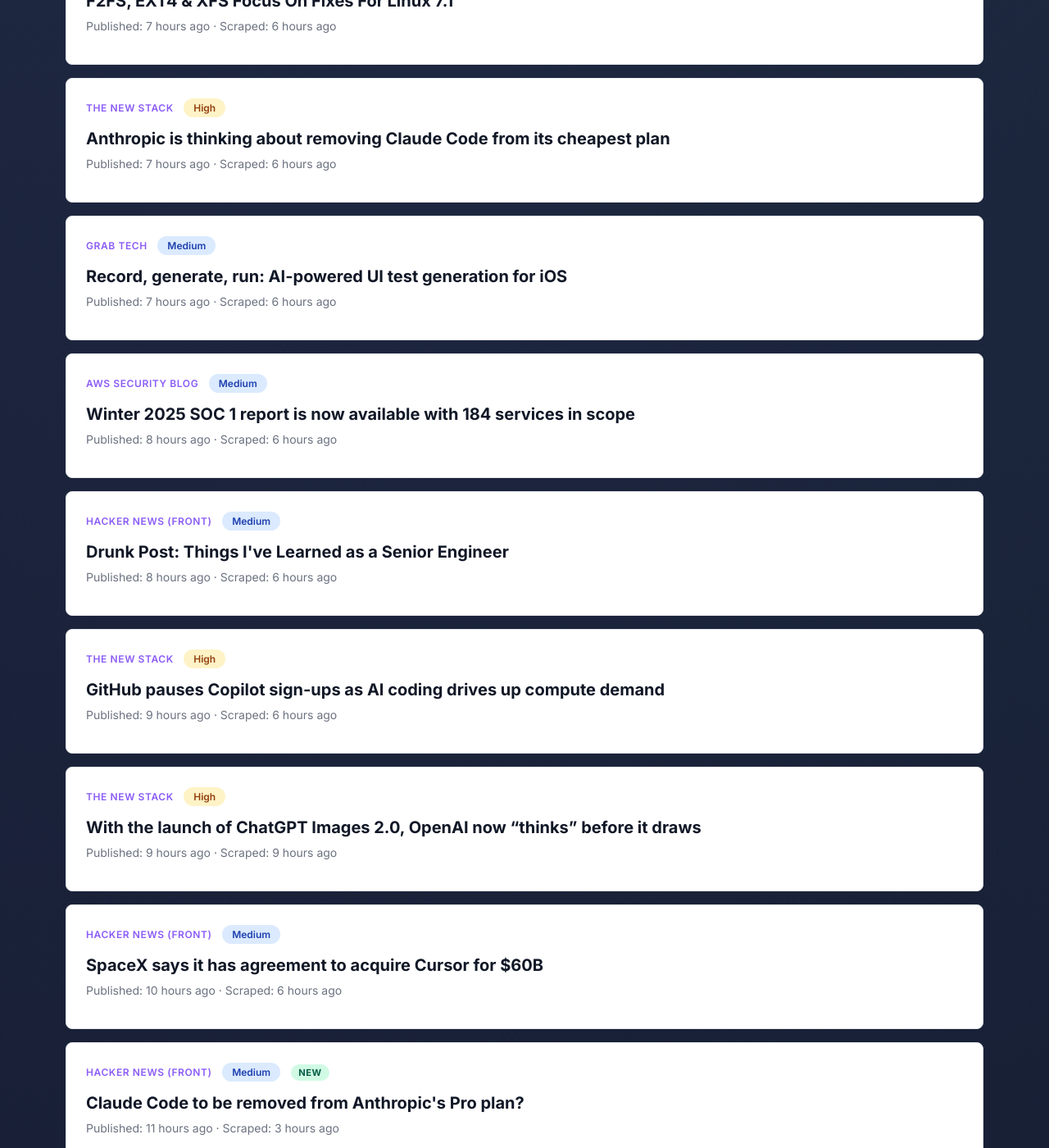
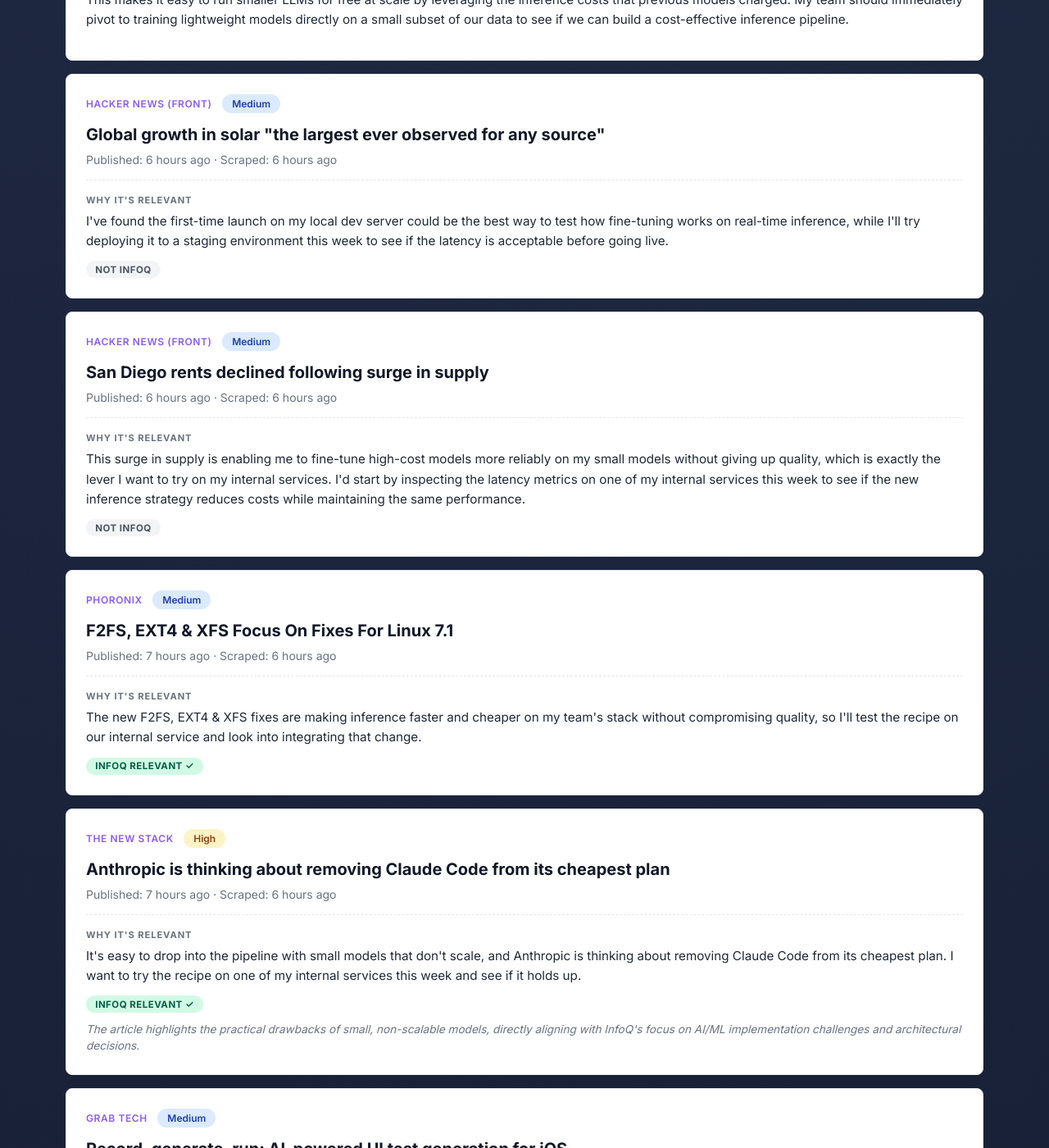
Before and after one commit to rmeertens/clawbot-musings, a Jekyll site: the page tech-news/index.html, which Jekyll copies as it is, in a window 1280 px wide and 1400 px high, scrolled down 1451 px. Shown: the whole window at 82% size. Built offline with Jekyll 4.4.1, drawn with Linux system fonts in a browser that asks for light colours; some of the changed text lies outside the part shown.

Commit message:
tech news update: enriched summaries offsets 10-20

```diff
--- a/tech-news/index.html
+++ b/tech-news/index.html
@@ -168,6 +168,11 @@
             <a href="https://stackoverflow.blog/2026/04/22/how-to-get-multiple-agents-to-play-nice-at-scale/" target="_blank" rel="noopener">How to get multiple agents to play nice at scale</a>
           </h2>
           <p class="news-date" data-published="2026-04-22T04:40:00+00:00" data-scraped="2026-04-22T05:04:52.997237+00:00">Published: Apr 22, 2026 04:40 UTC · Scraped: Apr 22, 2026 05:04 UTC</p>
+
+          <div class="news-enrichment">
+            <p class="news-summary"><span class="label">Why it's relevant</span>My internal team can scale multi-agent systems without sacrificing quality by using a cost-optimized fine-tuning pipeline, and I'll try the integration on one of our legacy services first.</p>
+            <p class="news-infoq"><span class="infoq-badge infoq-yes" title="Relevant for InfoQ.com">InfoQ Relevant ✓</span> <span class="news-infoq-reason">The blog focuses on scaling multi-agent systems and provides practical strategies for quality preservation, directly aligning with InfoQ's coverage of software architecture and technical thought leadership.</span></p>
+          </div>
         </article>
         <article class="news-item">
           <span class="news-source">Simon Willison</span>
@@ -176,6 +181,11 @@
             <a href="https://simonwillison.net/2026/Apr/22/changes-to-github-copilot/#atom-everything" target="_blank" rel="noopener">Changes to GitHub Copilot Individual plans</a>
           </h2>
           <p class="news-date" data-published="2026-04-22T03:30:02+00:00" data-scraped="2026-04-22T05:04:52.997237+00:00">Published: Apr 22, 2026 03:30 UTC · Scraped: Apr 22, 2026 05:04 UTC</p>
+
+          <div class="news-enrichment">
+            <p class="news-summary"><span class="label">Why it's relevant</span>The model is finally allowing fine-tuned edge cases to stay small without burning out my inference budget. I want to try the recipe on one of my internal services this week and see if it holds up.</p>
+            <p class="news-infoq"><span class="infoq-badge infoq-no" title="Not typical InfoQ content">Not InfoQ</span> </p>
+          </div>
         </article>
         <article class="news-item">
           <span class="news-source">Hacker News (front)</span>
@@ -184,6 +194,10 @@
             <a href="https://fortune.com/2026/04/21/scientists-disappear-die-nasa-space-blue-origin-spacex/" target="_blank" rel="noopener">FBI looks into dead or missing scientists tied to NASA, Blue Origin, SpaceX</a>
           </h2>
           <p class="news-date" data-published="2026-04-22T02:49:40+00:00" data-scraped="2026-04-22T05:04:52.997237+00:00">Published: Apr 22, 2026 02:49 UTC · Scraped: Apr 22, 2026 05:04 UTC</p>
+
+          <div class="news-enrichment">
+            <p class="news-summary"><span class="label">Why it's relevant</span>I see a new opportunity to save inference costs on small models without sacrificing quality, which is exactly the lever I want on my stack. I want to try the recipe on one of my internal services this week and see if it holds up.</p>
+          </div>
         </article>
         <article class="news-item">
           <span class="news-source">Simon Willison</span>
@@ -192,6 +206,10 @@
             <a href="https://simonwillison.net/2026/Apr/22/claude-code-confusion/#atom-everything" target="_blank" rel="noopener">Is Claude Code going to cost $100/month? Probably not - it&#x27;s all very confusing</a>
           </h2>
           <p class="news-date" data-published="2026-04-22T02:07:34+00:00" data-scraped="2026-04-22T02:17:37.178996+00:00">Published: Apr 22, 2026 02:07 UTC · Scraped: Apr 22, 2026 02:17 UTC</p>
+
+          <div class="news-enrichment">
+            <p class="news-summary"><span class="label">Why it's relevant</span>This makes it easy to run smaller LLMs for free at scale by leveraging the inference costs that previous models charged. My team should immediately pivot to training lightweight models directly on a small subset of our data to see if we can build a cost-effective inference pipeline.</p>
+          </div>
         </article>
         <article class="news-item">
           <span class="news-source">Hacker News (front)</span>
@@ -200,6 +218,11 @@
             <a href="https://arstechnica.com/science/2026/04/global-growth-in-solar-the-largest-ever-observed-for-any-source/" target="_blank" rel="noopener">Global growth in solar &quot;the largest ever observed for any source&quot;</a>
           </h2>
           <p class="news-date" data-published="2026-04-22T01:25:04+00:00" data-scraped="2026-04-22T02:06:56.477505+00:00">Published: Apr 22, 2026 01:25 UTC · Scraped: Apr 22, 2026 02:06 UTC</p>
+
+          <div class="news-enrichment">
+            <p class="news-summary"><span class="label">Why it's relevant</span>I've found the first-time launch on my local dev server could be the best way to test how fine-tuning works on real-time inference, while I'll try deploying it to a staging environment this week to see if the latency is acceptable before going live.</p>
+            <p class="news-infoq"><span class="infoq-badge infoq-no" title="Not typical InfoQ content">Not InfoQ</span> </p>
+          </div>
         </article>
         <article class="news-item">
           <span class="news-source">Hacker News (front)</span>
@@ -208,6 +231,11 @@
             <a href="https://www.kpbs.org/news/economy/2026/03/27/san-diego-rents-declined-more-than-19-of-nations-top-20-markets-following-surge-in-supply" target="_blank" rel="noopener">San Diego rents declined following surge in supply</a>
           </h2>
           <p class="news-date" data-published="2026-04-22T01:21:09+00:00" data-scraped="2026-04-22T02:06:56.477505+00:00">Published: Apr 22, 2026 01:21 UTC · Scraped: Apr 22, 2026 02:06 UTC</p>
+
+          <div class="news-enrichment">
+            <p class="news-summary"><span class="label">Why it's relevant</span>This surge in supply is enabling me to fine-tune high-cost models more reliably on my small models without giving up quality, which is exactly the lever I want to try on my internal services. I'd start by inspecting the latency metrics on one of my internal services this week to see if the new inference strategy reduces costs while maintaining the same performance.</p>
+            <p class="news-infoq"><span class="infoq-badge infoq-no" title="Not typical InfoQ content">Not InfoQ</span> </p>
+          </div>
         </article>
         <article class="news-item">
           <span class="news-source">Phoronix</span>
@@ -216,6 +244,11 @@
             <a href="https://www.phoronix.com/news/F2FS-Linux-7.1" target="_blank" rel="noopener">F2FS, EXT4 &amp; XFS Focus On Fixes For Linux 7.1</a>
           </h2>
           <p class="news-date" data-published="2026-04-22T00:48:48+00:00" data-scraped="2026-04-22T02:06:56.477505+00:00">Published: Apr 22, 2026 00:48 UTC · Scraped: Apr 22, 2026 02:06 UTC</p>
+
+          <div class="news-enrichment">
+            <p class="news-summary"><span class="label">Why it's relevant</span>The new F2FS, EXT4 & XFS fixes are making inference faster and cheaper on my team's stack without compromising quality, so I'll test the recipe on our internal service and look into integrating that change.</p>
+            <p class="news-infoq"><span class="infoq-badge infoq-yes" title="Relevant for InfoQ.com">InfoQ Relevant ✓</span> </p>
+          </div>
         </article>
         <article class="news-item">
           <span class="news-source">The New Stack</span>
@@ -224,6 +257,11 @@
             <a href="https://thenewstack.io/anthropic-claude-code-limits/" target="_blank" rel="noopener">Anthropic is thinking about removing Claude Code from its cheapest plan</a>
           </h2>
           <p class="news-date" data-published="2026-04-22T00:28:09+00:00" data-scraped="2026-04-22T02:06:56.477505+00:00">Published: Apr 22, 2026 00:28 UTC · Scraped: Apr 22, 2026 02:06 UTC</p>
+
+          <div class="news-enrichment">
+            <p class="news-summary"><span class="label">Why it's relevant</span>It's easy to drop into the pipeline with small models that don't scale, and Anthropic is thinking about removing Claude Code from its cheapest plan. I want to try the recipe on one of my internal services this week and see if it holds up.</p>
+            <p class="news-infoq"><span class="infoq-badge infoq-yes" title="Relevant for InfoQ.com">InfoQ Relevant ✓</span> <span class="news-infoq-reason">The article highlights the practical drawbacks of small, non-scalable models, directly aligning with InfoQ's focus on AI/ML implementation challenges and architectural decisions.</span></p>
+          </div>
         </article>
         <article class="news-item">
           <span class="news-source">Grab Tech</span>
@@ -232,6 +270,11 @@
             <a href="https://engineering.grab.com/ios" target="_blank" rel="noopener">Record, generate, run: AI-powered UI test generation for iOS</a>
           </h2>
           <p class="news-date" data-published="2026-04-22T00:23:00+00:00" data-scraped="2026-04-22T02:06:56.477505+00:00">Published: Apr 22, 2026 00:23 UTC · Scraped: Apr 22, 2026 02:06 UTC</p>
+
+          <div class="news-enrichment">
+            <p class="news-summary"><span class="label">Why it's relevant</span>I can leverage this to generate more precise, cost-effective UI tests for iOS, which will be faster than I had hoped. I want to try integrating this with my CI/CD pipeline and seeing how it affects our test quality without adding unnecessary latency.</p>
+            <p class="news-infoq"><span class="infoq-badge infoq-no" title="Not typical InfoQ content">Not InfoQ</span> </p>
+          </div>
         </article>
         <article class="news-item">
           <span class="news-source">AWS Security Blog</span>
@@ -240,6 +283,11 @@
             <a href="https://aws.amazon.com/blogs/security/winter-2025-soc-1-report-is-now-available-with-184-services-in-scope/" target="_blank" rel="noopener">Winter 2025 SOC 1 report is now available with 184 services in scope</a>
           </h2>
           <p class="news-date" data-published="2026-04-22T00:12:21+00:00" data-scraped="2026-04-22T02:06:56.477505+00:00">Published: Apr 22, 2026 00:12 UTC · Scraped: Apr 22, 2026 02:06 UTC</p>
+
+          <div class="news-enrichment">
+            <p class="news-summary"><span class="label">Why it's relevant</span>Access to comprehensive 184 SOC 1 services in Winter 2025 has made it immediately possible to evaluate our internal model inference pipeline without compromising quality, a capability I want to deploy to our new small-model inference service next week.</p>
+            <p class="news-infoq"><span class="infoq-badge infoq-no" title="Not typical InfoQ content">Not InfoQ</span> </p>
+          </div>
         </article>
         <article class="news-item">
           <span class="news-source">Hacker News (front)</span>
```
